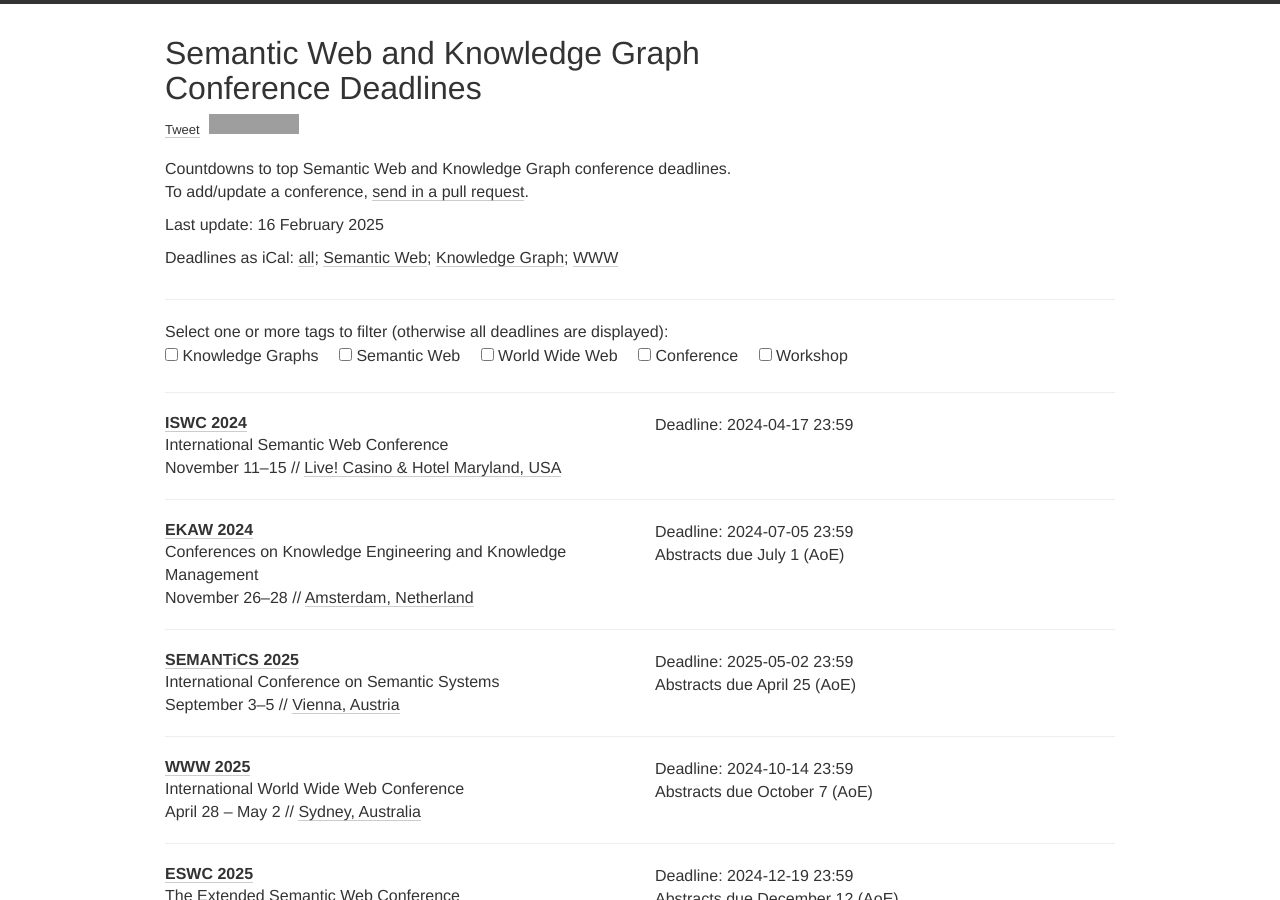
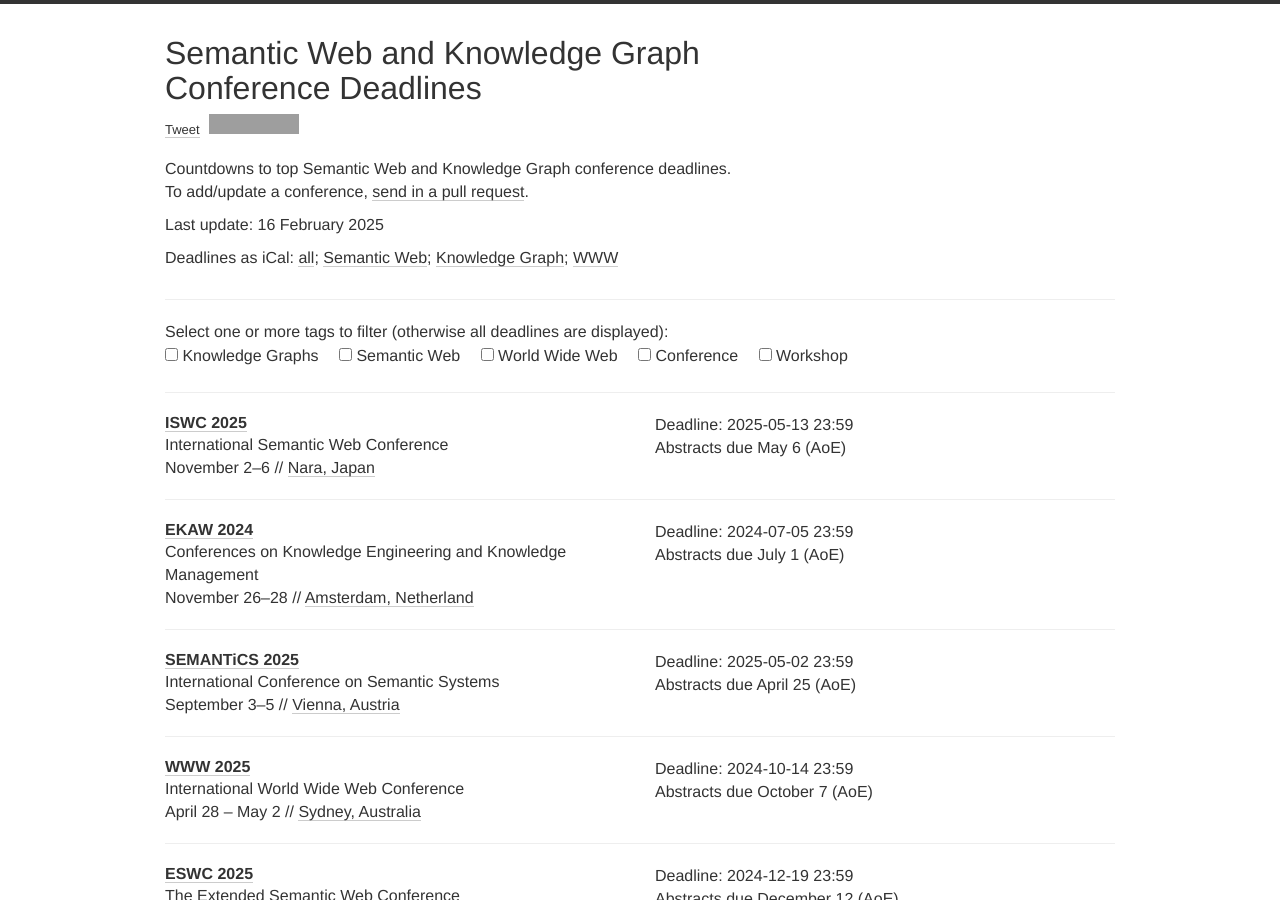
Before and after one commit to swc-deadlines/swc-deadlines.github.io, a Jekyll site: the page built from index.html, in a window 1280 px wide and 900 px high. Built offline with Jekyll 4.4.1, drawn with Linux system fonts in a browser that asks for light colours; nearby versions of some CDN libraries; comment, search, counter and statistics services are not loaded; grey boxes are pictures that could not be loaded.

Commit message:
update iswc 2025

```diff
--- a/_data/conferences.yml
+++ b/_data/conferences.yml
@@ -3,14 +3,14 @@
 # Semantic Web Conferences
 
 - name: ISWC
-  date: "11 - 15 NOV"
-  year: 2024
+  date: "2 - 6 NOV"
+  year: 2025
   description: International Semantic Web Conference
-  link: https://iswc2024.semanticweb.org/
-  deadline: ["2024-04-17 23:59"]
-
-  place: Live! Casino & Hotel Maryland, USA
-  date: November 11-15
+  link: https://iswc2025.semanticweb.org/
+  deadline: ["2025-05-13 23:59"]
+  comment: Abstracts due May 6 (AoE)
+  place: Nara, Japan
+  date: November 2-6
   tags: [SW, CONF]
 
 - name: EKAW
```
